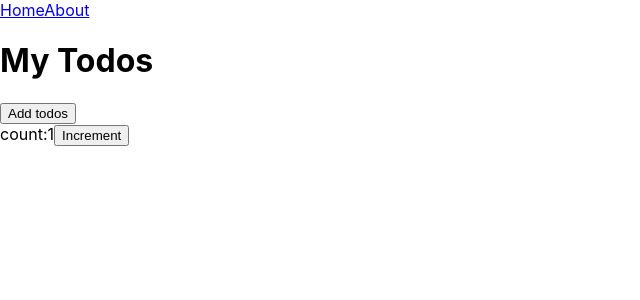
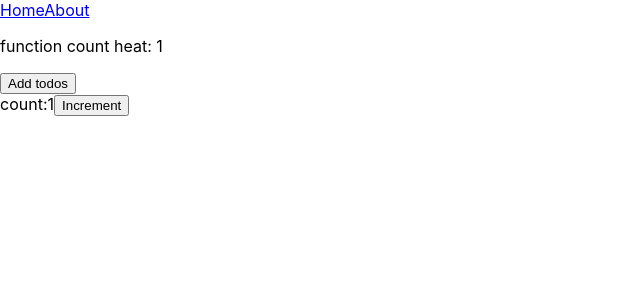
Before and after one commit to karanawate/wooden, a React (Create React App) app: page /about in a window 1280 px wide. Shown: the top 300 px of the page, without its empty margins (0-640 px from the left). Built offline with nearby package versions, Linux system fonts and the light colour scheme.

Commit message:
pass one variable to another linking throuw using UseParams

```diff
--- a/src/App.js
+++ b/src/App.js
@@ -6,6 +6,7 @@ import Login from './pages/Login';
 import About from './pages/About';
 import TodoCreate from './pages/TodoCreate';
 import Navbar from './components/Layout/Navbar';
+import UserDetail from './pages/UserDetail';
 import {BrowserRouter as Router,Route,Routes,Link } from "react-router-dom";
 
 
@@ -17,6 +18,7 @@ function App() {
           <Routes>
             <Route   path="/"           element={<Register/>} />
             <Route   path="/home"       element={<Home/>} />
+            <Route   path="/user-detail/:id"       element={<UserDetail/>} />
             <Route   path="/about"       element={<About/>} />
             <Route   path="/dashbord"   element={<Dashbord/>} />
 
--- a/src/pages/About.js
+++ b/src/pages/About.js
@@ -4,10 +4,12 @@ import TodoCreate from './TodoCreate';
 
 const About  = () => {
     const[count, setCount] = useState(1);
-    const[todos, setTodos] = useState([]);
+    const[todos, setTodos] = useState(1);
+
+
 
     const addtodos = useCallback(() =>{
-        setTodos((prev) => [...prev,'new entry']);
+        setTodos(todos + 1)
     },[todos])
 
 
@@ -18,7 +20,7 @@ const About  = () => {
 
 
     return <div>
-          <TodoCreate todos={todos}  addtodos= {addtodos} / >
+          <TodoCreate  todos={todos}  addtodos= {addtodos} / >
             <span>count:{count}</span><button onClick={addcount}>Increment</button>
            </div>
 }
--- a/src/pages/Home.js
+++ b/src/pages/Home.js
@@ -1,6 +1,7 @@
 import react, { useEffect,useState } from 'react';
 import axios from 'axios';
 import './../App.css';
+import { Link } from 'react-router-dom';
 
 const Home = () => {
     const [users, setUsers] = useState([]);
@@ -32,7 +33,7 @@ const Home = () => {
                      </td>
                      <td>
                         <img className='avatar' src={`https://ui-avatars.com/api/?bold=true&background=random&name=`+user.name} />
-                        {user.name}
+                        <Link to={`/user-detail/${user.id}`}>{user.name}</Link>
                      </td>
                      <td>{user.email}</td>
                      <td>{user.created_at}</td>
--- a/src/pages/TodoCreate.js
+++ b/src/pages/TodoCreate.js
@@ -3,11 +3,7 @@ import {memo} from 'react';
 const TodoCreate = ({todos,addtodos}) =>{
     console.log('render function component')
     return <div>
-       <h1>My Todos</h1>
-       {todos.map((todo, index) =>{
-        return <p key={index}>{todo + index}</p>
-     })}
-
+    <p>function count heat: {todos}</p>
      <button onClick={addtodos}>Add todos</button>
     </div>
 }
--- /dev/null
+++ b/src/pages/UserDetail.js
@@ -0,0 +1,10 @@
+import React from 'react';
+import {useParams } from 'react-router-dom';
+
+const UserDetail =  () =>{
+    const {id} = useParams();
+    return <div>
+        {JSON.stringify({id})}
+    </div>
+}
+export default UserDetail;
```
